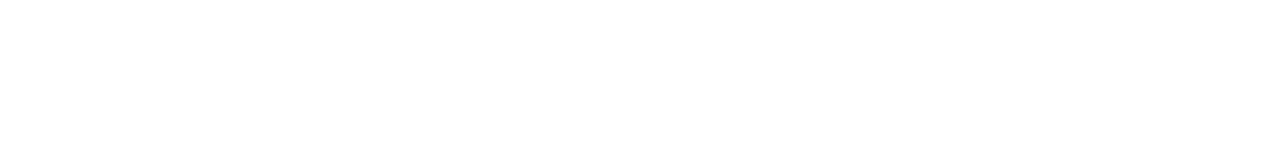
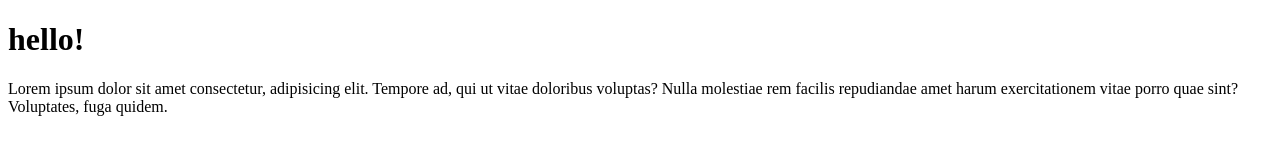
Before and after one commit to kvaleriagonzalez/branching-2, a plain HTML site: page index.html in a window 1280 px wide. Drawn offline with Linux system fonts and the light colour scheme.

Commit message:
first commit

```diff
--- a/index.html
+++ b/index.html
@@ -7,6 +7,7 @@
   <title>Git branching lesson on test</title>
 </head>
 <body>
-
+  <h1>hello!</h1>
+  <p>Lorem ipsum dolor sit amet consectetur, adipisicing elit. Tempore ad, qui ut vitae doloribus voluptas? Nulla molestiae rem facilis repudiandae amet harum exercitationem vitae porro quae sint? Voluptates, fuga quidem.</p>
 </body>
 </html>
```
